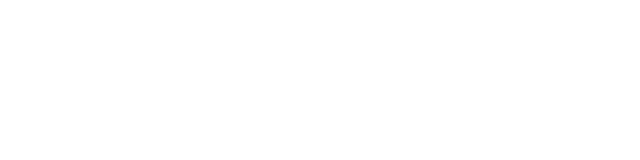
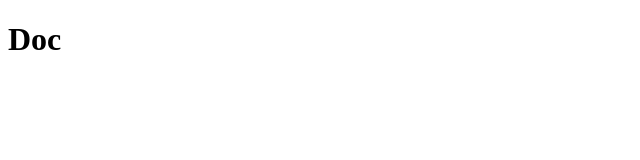
Before and after one commit to motorcykle/googledocsclone, a Next.js app: page /doc/1 in a window 1280 px wide. Shown: the top 160 px of the page, without its empty margins (0-640 px from the left). Built offline with nearby package versions, Linux system fonts and the light colour scheme.

Commit message:
doc page name change + fix

```diff
--- a/pages/doc/[id].js
+++ b/pages/doc/[id].js
@@ -1,11 +1,11 @@
 import React from 'react';
 
-const doc = () => {
+const Doc = () => {
   return (
     <div>
-
+      <h1>Doc</h1>
     </div>
   );
 }
 
-export default doc;
+export default Doc;
```
